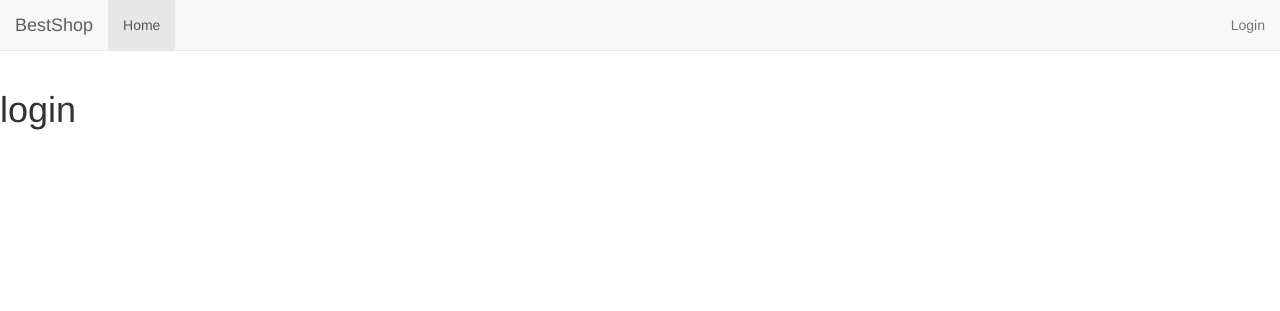
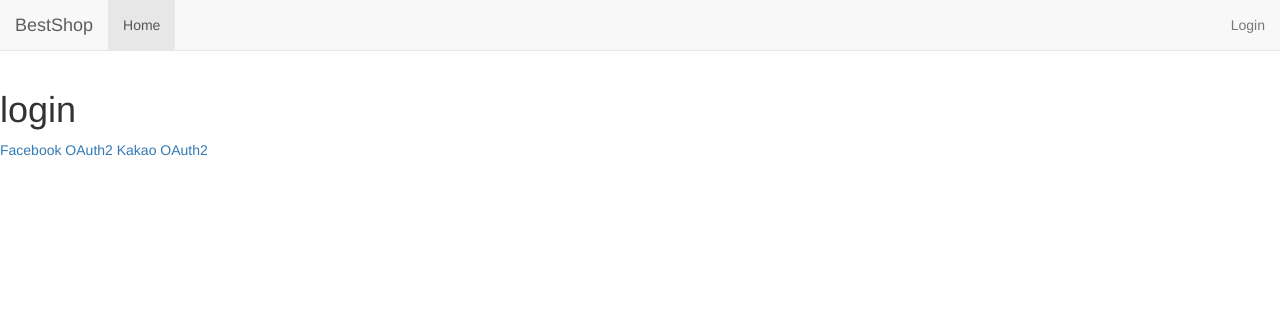
Before and after one commit to Bligh-Park/bestshop_inst2, a Django app: page /user/login in a window 1280 px wide. Shown: the top 311 px of the page. Run offline with Django 3.2, Linux system fonts and the light colour scheme; some libraries are stand-ins or nearby versions.

Commit message:
oauth login

```diff
--- /dev/null
+++ b/product/urls.py
@@ -0,0 +1,6 @@
+from django.conf.urls import url
+from user import views
+
+urlpatterns = [
+    url(r'^login$', views.login_page),
+]
--- a/templates/user/login.html
+++ b/templates/user/login.html
@@ -1,4 +1,7 @@
 {% extends 'layout.html' %}
+{% load socialaccount %}
 {% block container %}
     <h1>login</h1>
+    <a href="{% provider_login_url "facebook" method="oauth2" %}">Facebook OAuth2</a>
+    <a href="{% provider_login_url "kakao" %}">Kakao OAuth2</a>
 {% endblock %}
```
